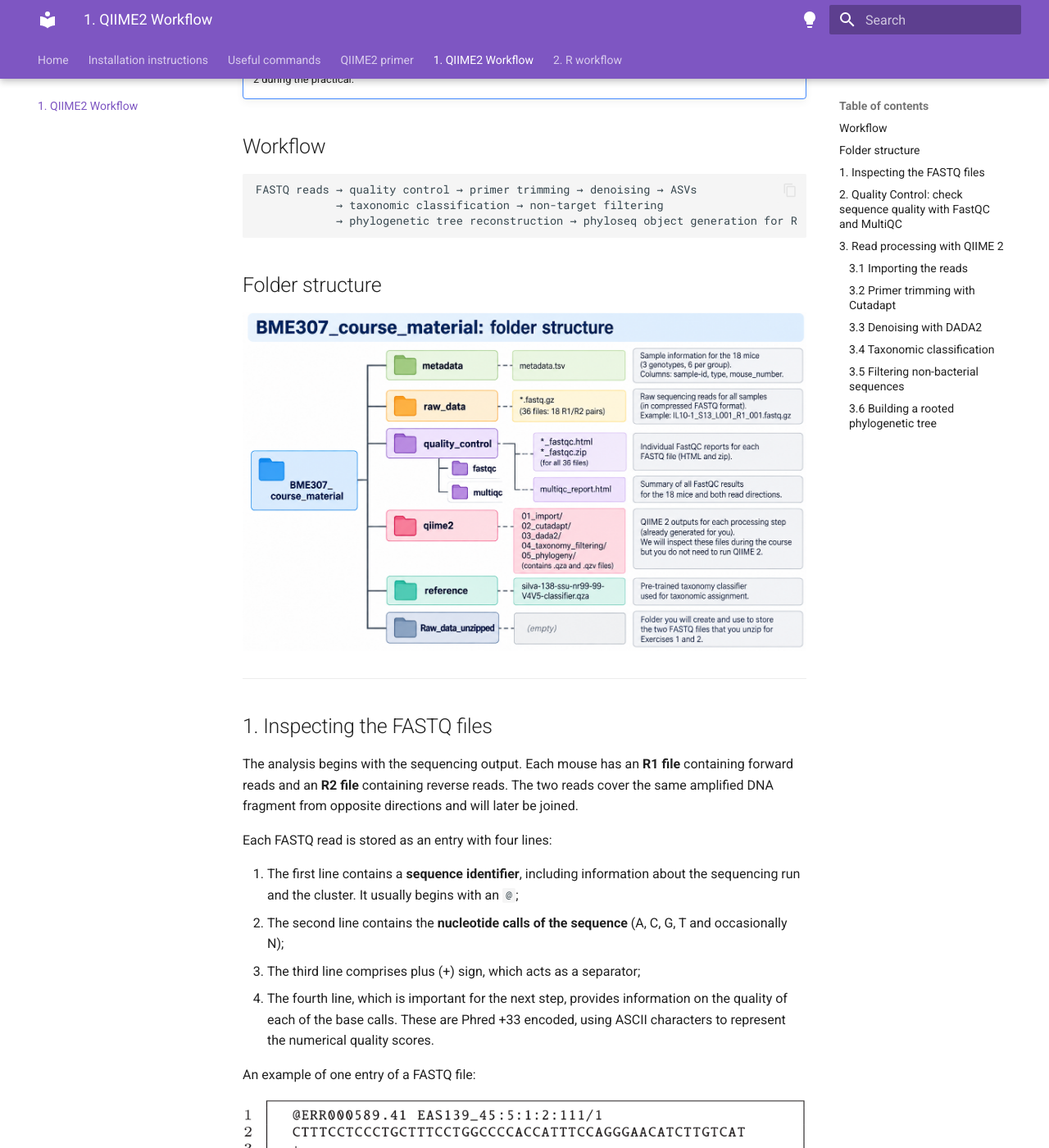
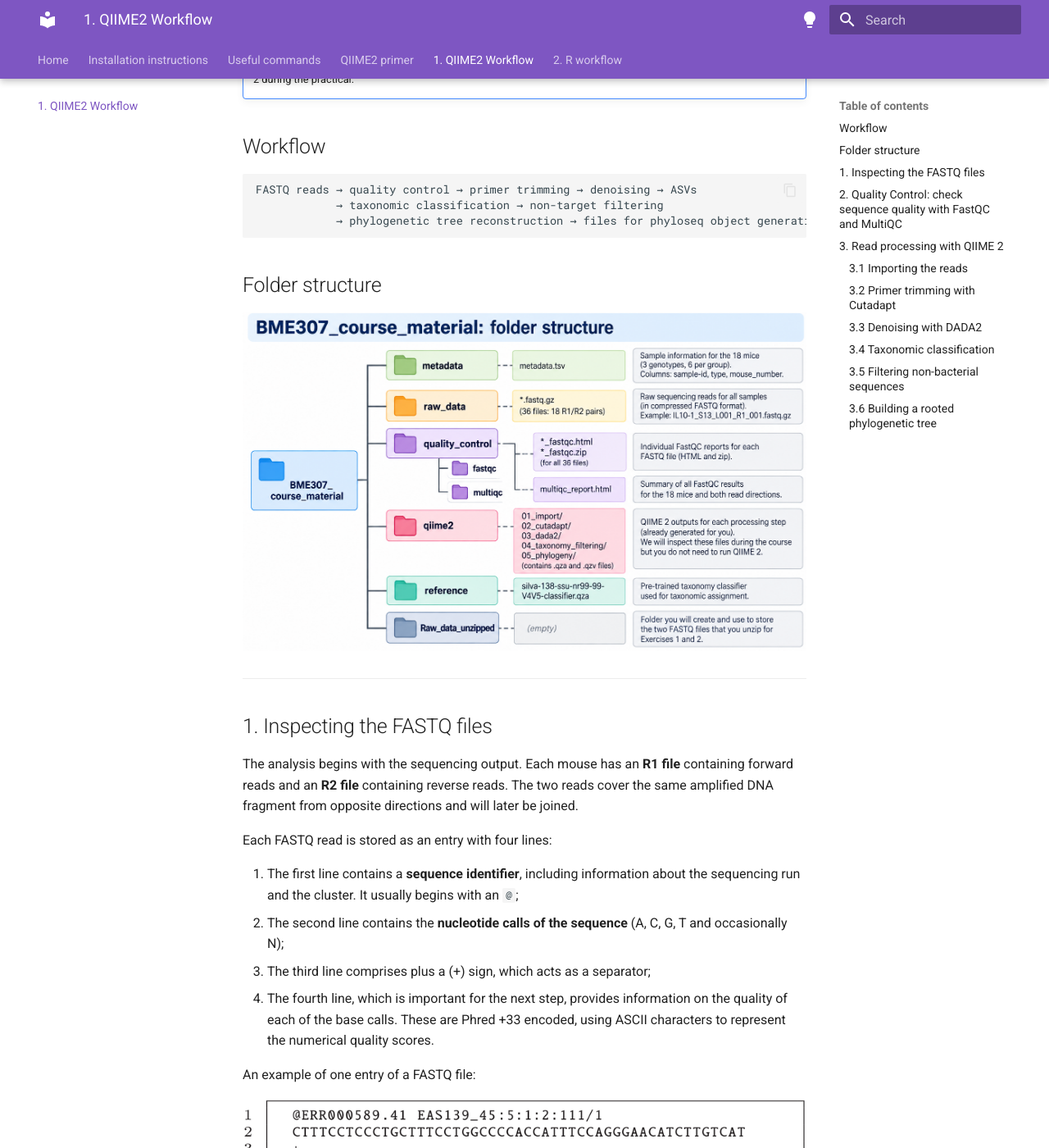
Before and after one commit to natashaztarora/bioinformatics_workflow_bme307, an MkDocs documentation site: the page built from docs/workflow.md, in a window 1280 px wide and 1400 px high, scrolled down 437 px. Shown: the whole window at 82% size. Built offline with MkDocs 1.6.1 and Material for MkDocs 9.7.7, drawn with Linux system fonts in a browser that asks for light colours.

Commit message:
Polish QIIME2 workflow wording

````diff
--- a/docs/workflow.md
+++ b/docs/workflow.md
@@ -12,7 +12,7 @@ The workflow follows the data from raw sequencing reads to the files that will l
 ```text
 FASTQ reads → quality control → primer trimming → denoising → ASVs
             → taxonomic classification → non-target filtering
-            → phylogenetic tree reconstruction → phyloseq object generation for R
+            → phylogenetic tree reconstruction → files for phyloseq object generation in R
 ```
 
 ## Folder structure
@@ -29,7 +29,7 @@ Each FASTQ read is stored as an entry with four lines:
 
 1. The first line contains a **sequence identifier**, including information about the sequencing run and the cluster. It usually begins with an `@`;
 2. The second line contains the **nucleotide calls of the sequence** (A, C, G, T and occasionally N);
-3. The third line comprises plus (+) sign, which acts as a separator;
+3. The third line comprises plus a (+) sign, which acts as a separator;
 4. The fourth line, which is important for the next step, provides information on the quality of each of the base calls. These are Phred +33 encoded, using ASCII characters to represent the numerical quality scores.
 
 An example of one entry of a FASTQ file:
````
